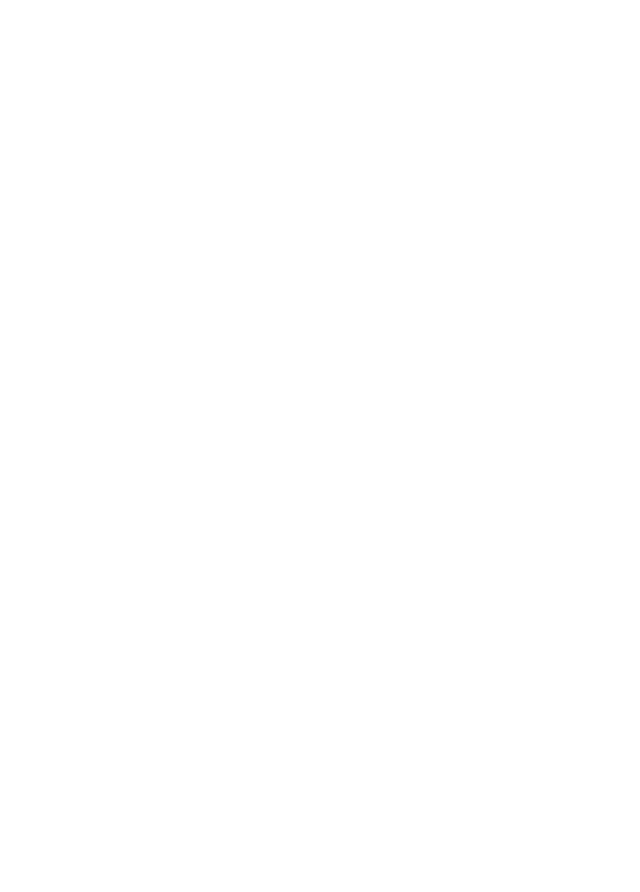
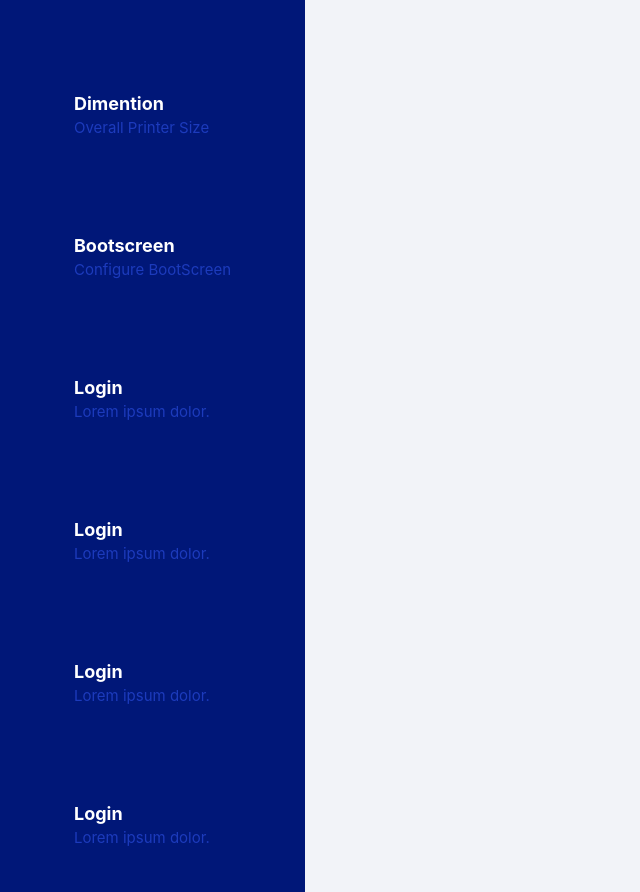
Before and after one commit to Samrat-Saha-Sammy/Marlin-Cockpit, an Angular app in the folder client/marlin-cockpit-view/: page / in a window 1280 px wide. Shown: the whole page, without its empty margins (0-640 px from the left). Before the commit the page ends 800 px from the top, so only its background shows below. Built offline with nearby package versions, Linux system fonts and the light colour scheme.

Commit message:
Added Sidebar

```diff
--- a/client/marlin-cockpit-view/src/app/app.component.html
+++ b/client/marlin-cockpit-view/src/app/app.component.html
@@ -11,16 +11,85 @@
   }
 </style>
 
+<div class="row mx-0">
+  <div class="col-12">
     <div id="wrapper">
       <!-- Sidebar -->
+      <div class="row px-0">
+        <div class="col-3 pl-0">
           <div id="sidebar-wrapper">
-    <ul class="sidebar-nav">
-      <li><a href="#">Home</a></li>
-      <li><a href="#">About</a></li>
-      <li><a href="#">Contact</a></li>
+            <ul>
+              <li>
+                <a href="">
+                  <div class="title-wrapper">
+                    <div class="icon">
+                      <i class="mdi mdi-account-multiple-outline"></i>
+                    </div>
+                    <h6 class="title">Dimention</h6>
+                    <p class="sub-title">Overall Printer Size</p>
+                  </div>
+                </a>
+              </li>
+              <li>
+                <a href="">
+                  <div class="title-wrapper">
+                    <div class="icon">
+                      <i class="mdi mdi-account-multiple-outline"></i>
+                    </div>
+                    <h6 class="title">Bootscreen</h6>
+                    <p class="sub-title">Configure BootScreen</p>
+                  </div>
+                </a>
+              </li>
+              <li>
+                <a href="">
+                  <div class="title-wrapper">
+                    <div class="icon">
+                      <i class="mdi mdi-account-multiple-outline"></i>
+                    </div>
+                    <h6 class="title">Login</h6>
+                    <p class="sub-title">Lorem ipsum dolor.</p>
+                  </div>
+                </a>
+              </li>
+              <li>
+                <a href="">
+                  <div class="title-wrapper">
+                    <div class="icon">
+                      <i class="mdi mdi-account-multiple-outline"></i>
+                    </div>
+                    <h6 class="title">Login</h6>
+                    <p class="sub-title">Lorem ipsum dolor.</p>
+                  </div>
+                </a>
+              </li>
+              <li>
+                <a href="">
+                  <div class="title-wrapper">
+                    <div class="icon">
+                      <i class="mdi mdi-account-multiple-outline"></i>
+                    </div>
+                    <h6 class="title">Login</h6>
+                    <p class="sub-title">Lorem ipsum dolor.</p>
+                  </div>
+                </a>
+              </li>
+              <li>
+                <a href="">
+                  <div class="title-wrapper">
+                    <div class="icon">
+                      <i class="mdi mdi-account-multiple-outline"></i>
+                    </div>
+                    <h6 class="title">Login</h6>
+                    <p class="sub-title">Lorem ipsum dolor.</p>
+                  </div>
+                </a>
+              </li>
             </ul>
           </div>
+        </div>
 
+        <div class="col-9 pr-0">
           <!-- Page Content -->
           <div id="page-content-wrapper">
             <div class="container-fluid">
@@ -28,3 +97,7 @@
             </div>
           </div>
         </div>
+      </div>
+    </div>
+  </div>
+</div>
--- a/client/marlin-cockpit-view/src/styles.scss
+++ b/client/marlin-cockpit-view/src/styles.scss
@@ -1,64 +1,66 @@
 /* You can add global styles to this file, and also import other style files */
-/* Sidebar */
-#sidebar-wrapper{
-  z-index:1;
-  position: absolute;
-  width:0;
-  height:100%;
-  overflow-y:hidden;
-  background: #5b4282;
-  opacity:0.9;
-	transition:all .5s;
-	display:flex;
-	align-items:center;
+$bg-color: #f2f3f8;
+$blue-color: #001778;
+
+$body-bg: $bg-color;
+@import 'node_modules/bootstrap/scss/bootstrap';
+
+#wrapper {
+  height: 100vh;
+  & > .row {
+    height: 100%;
   }
 
-/* Main Content */
-#page-content-wrapper{
-  width: 100%;
-  position: absolute;
-  padding:15px;
-	transition:all .5s;
+  #sidebar-wrapper {
+    overflow-y: auto;
+    padding: 20px;
+    display: flex;
+    align-items: center;
+    justify-content: center;
+    background-color: $blue-color;
+    height: 100%;
+    color: white;
+
+    ul {
+      list-style: none;
+      padding-left: 0;
+      display: flex;
+      justify-content: space-around;
+      margin-bottom: 0;
+      flex-direction: column;
+      li {
+        a {
+          display: block;
+          padding: 25px 0;
+          &:hover {
+            text-decoration: none;
+          }
+          .title-wrapper {
+            color: white;
+            .icon {
+              font-size: 35px;
+              height: 35px;
+              width: 35px;
+              line-height: 35px;
+              margin-bottom: 13px;
             }
 
-#menu-toggle{
-	transition:all .3s;
-	font-size:2em;
-}
-/* Change the width of the sidebar to display it*/
-#wrapper.menuDisplayed #sidebar-wrapper{
-  width:250px;
+            .title {
+              font-size: 18px;
+              font-weight: bold;
+              line-height: 22px;
+              margin-bottom: 4px;
             }
 
-#wrapper.menuDisplayed #page-content-wrapper{
-  padding-left:250px;
+            .sub-title {
+              font-size: 15px;
+              line-height: 18px;
+              color: #1c3bbc;
+              margin-bottom: 0;
             }
-
-/* Sidebar styling */
-.sidebar-nav{
-  padding:0;
-  list-style:none;
-	transition:all .5s;
-	width:100%;
-	text-align:center;
           }
-
-.sidebar-nav li{
-  line-height:40px;
-	width:100%;
-	transition:all .3s;
-	padding:10px;
         }
-
-.sidebar-nav li a {
-  display:block;
-  text-decoration:none;
-  color:#ddd;
       }
-
-.sidebar-nav li:hover{
-  background:#846bab;
     }
-
-/* Importing Bootstrap SCSS file. */
-@import '~bootstrap/scss/bootstrap';
+  }
+}
```
Also changed, not shown: client/marlin-cockpit-view/angular.json (+6 -15 lines). Lines whose indentation alone changed are shown as unchanged.
